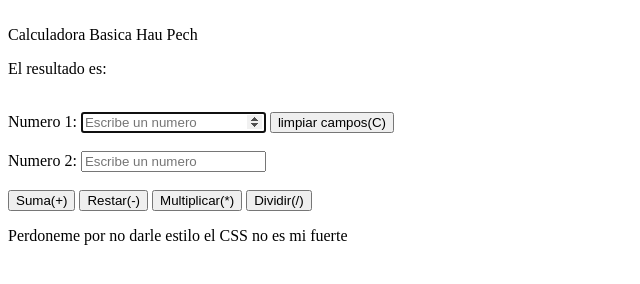
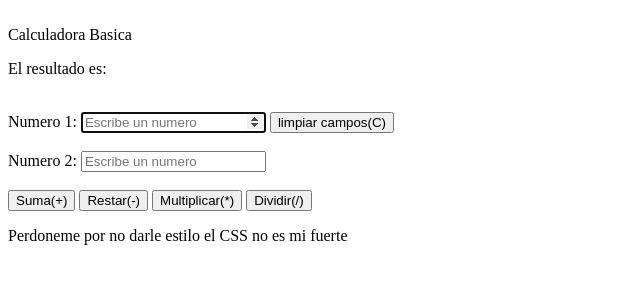
Before and after one commit to PedroHau/Calculadora, a plain HTML site: page index.html in a window 1280 px wide. Shown: the full height of the page, 0-640 px from the left. Drawn offline with Linux system fonts and the light colour scheme.

Commit message:
Update index.html

```diff
--- a/index.html
+++ b/index.html
@@ -8,7 +8,7 @@
 </head>
 <body>
     <br>
-    Calculadora Basica Hau Pech
+    Calculadora Basica
     <br>
     <p>El resultado es: <span id="el-resultado"></span></p>
     <br>
```
